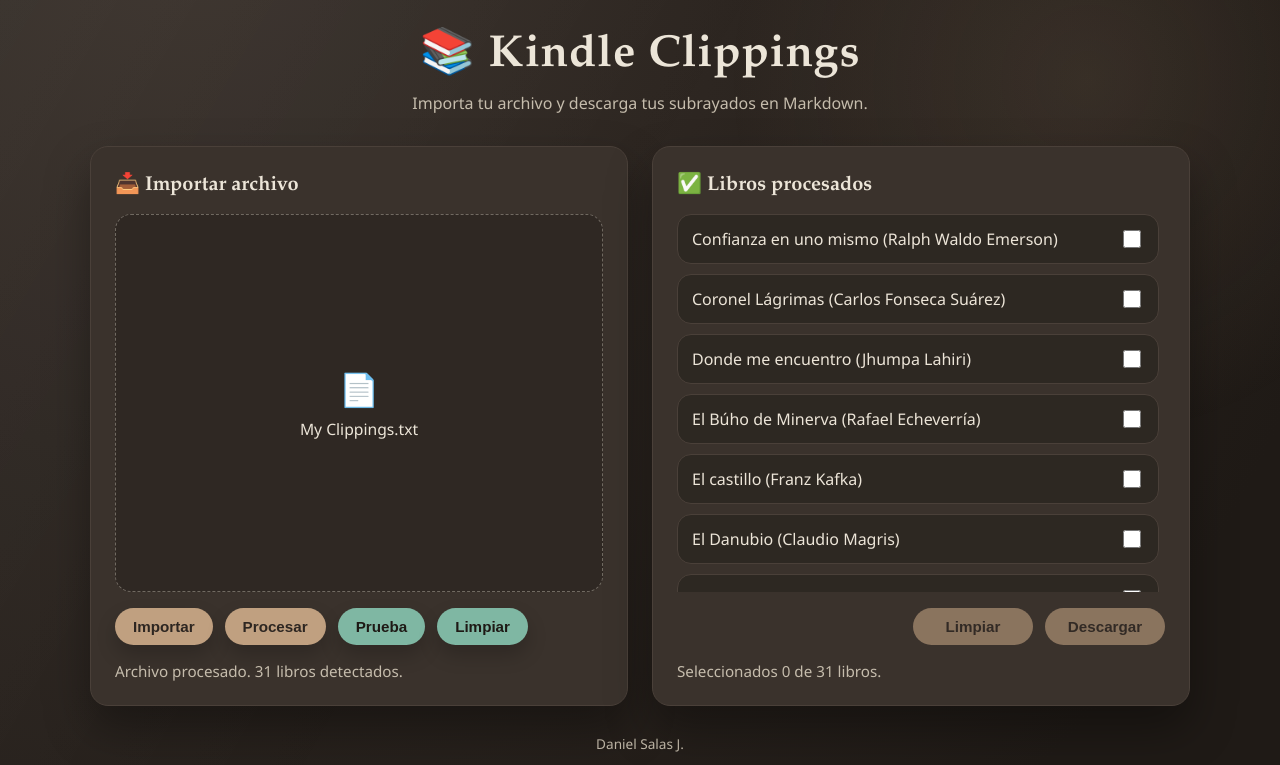
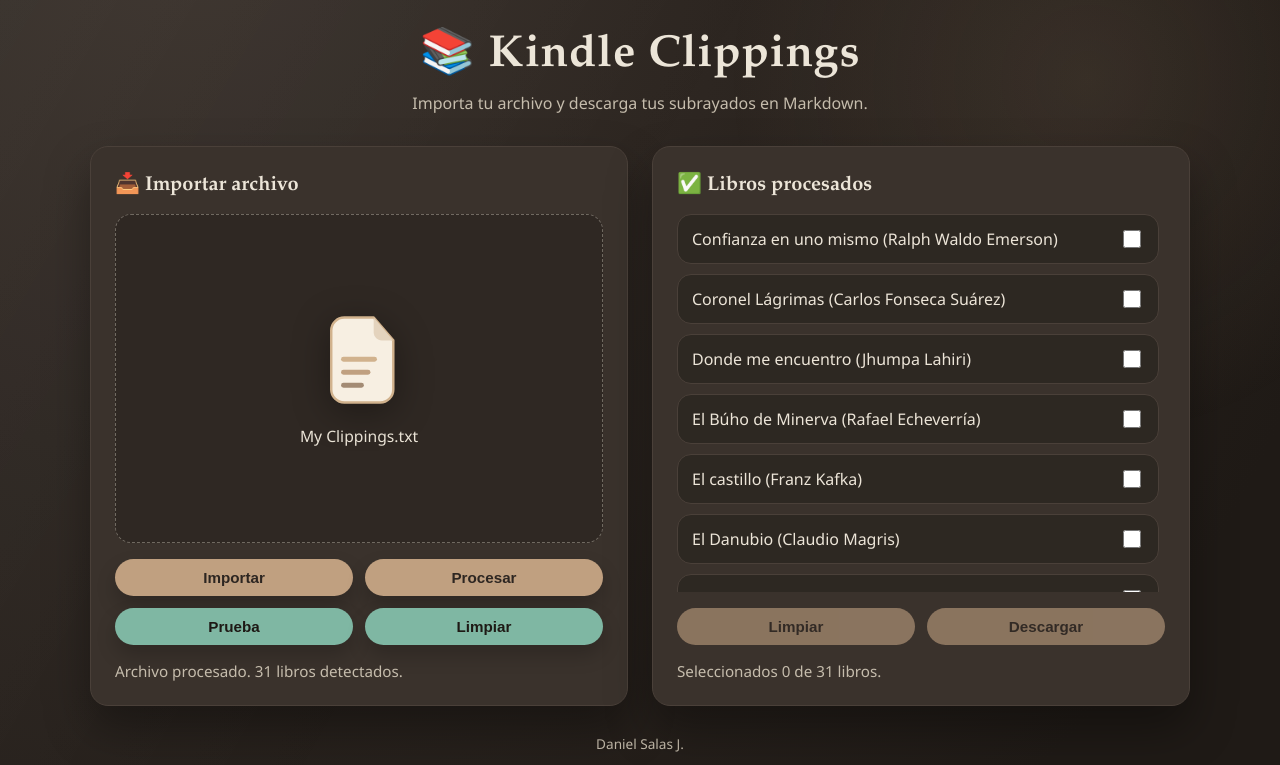
Before and after one commit to osamabindrummer/kindle-clippings, a plain HTML site: page index.html in a window 1280 px wide. Both pictures are taken after a click on the button "Prueba". Drawn offline with Linux system fonts and the light colour scheme.

Commit message:
Adjust uploader and books panel layout

```diff
--- a/index.html
+++ b/index.html
@@ -22,7 +22,7 @@
               <span>Arrastra y suelta tu &quot;My Clippings.txt&quot; aqui</span>
             </div>
           </div>
-          <div class="panel__actions">
+          <div class="panel__actions panel__actions--stretch">
             <button type="button" class="button" id="fileButton">Importar</button>
             <button type="button" class="button" id="processButton" disabled>Procesar</button>
             <button type="button" class="button button--test" id="testButton">Prueba</button>
@@ -36,7 +36,7 @@
           <div class="book-list" id="bookList">
             <p class="muted">Carga un archivo para ver los libros.</p>
           </div>
-          <div class="panel__actions panel__actions--end">
+          <div class="panel__actions panel__actions--stretch panel__actions--end">
             <button type="button" class="button" id="clearSelection" disabled>Limpiar</button>
             <button type="button" class="button" id="exportButton" disabled>Descargar</button>
           </div>
--- a/src/ui/app.js
+++ b/src/ui/app.js
@@ -116,7 +116,21 @@
     dropzone.classList.add('dropzone--loaded');
     const dropzoneContent = dropzone.querySelector('.dropzone__content');
     dropzoneContent.innerHTML = `
-      <div class="file-icon">📄</div>
+      <div class="file-icon" aria-hidden="true">
+        <svg viewBox="0 0 96 120" xmlns="http://www.w3.org/2000/svg">
+          <path
+            d="M66 8H30c-8.837 0-16 7.163-16 16v72c0 8.837 7.163 16 16 16h44c8.837 0 16-7.163 16-16V36L66 8z"
+            fill="#f7efe2"
+            stroke="#d1b28d"
+            stroke-width="3"
+            stroke-linejoin="round"
+          />
+          <path d="M66 8v18c0 5.523 4.477 10 10 10h14L66 8z" fill="#e4d3bd" />
+          <rect x="26" y="56" width="44" height="6" rx="3" fill="#d1b28d" />
+          <rect x="26" y="72" width="36" height="6" rx="3" fill="#c0a080" />
+          <rect x="26" y="88" width="28" height="6" rx="3" fill="#a38b74" />
+        </svg>
+      </div>
       <div class="file-name">${file.name}</div>
     `;
   }
--- a/styles.css
+++ b/styles.css
@@ -120,11 +120,29 @@
   display: flex;
   flex-direction: column;
   align-items: center;
-  gap: 8px;
+  gap: 16px;
+  text-align: center;
 }
 
 .file-icon {
-  font-size: 2rem;
+  width: 84px;
+  height: 98px;
+  display: inline-flex;
+  align-items: center;
+  justify-content: center;
+  filter: drop-shadow(0 8px 18px rgba(0, 0, 0, 0.35));
+}
+
+.file-icon svg {
+  width: 100%;
+  height: 100%;
+}
+
+@media (max-width: 1024px) {
+  .file-icon {
+    width: 70px;
+    height: 84px;
+  }
 }
 
 .file-name {
@@ -137,13 +155,18 @@
   gap: 12px;
 }
 
+.panel__actions--stretch {
+  width: 100%;
+  display: grid;
+  grid-template-columns: repeat(2, minmax(0, 1fr));
+}
+
+.panel__actions--stretch .button {
+  width: 100%;
+}
+
 .panel__actions--end {
   margin-top: auto;
-  justify-content: flex-end;
-}
-
-.panel__actions--end .button {
-  min-width: 120px;
 }
 
 .button {
@@ -274,6 +297,10 @@
     flex-direction: column;
   }
 
+  .panel__actions--stretch {
+    grid-template-columns: 1fr;
+  }
+
   .button {
     width: 100%;
   }
```
